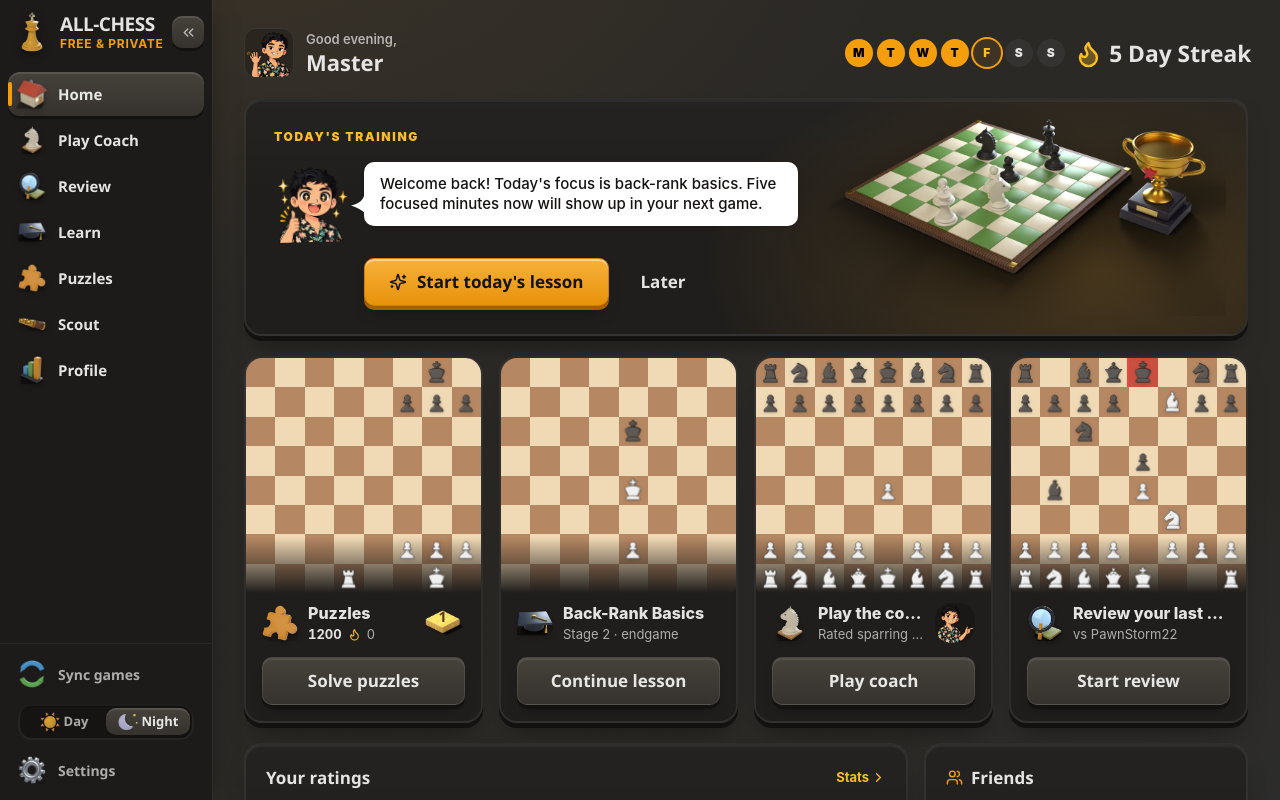
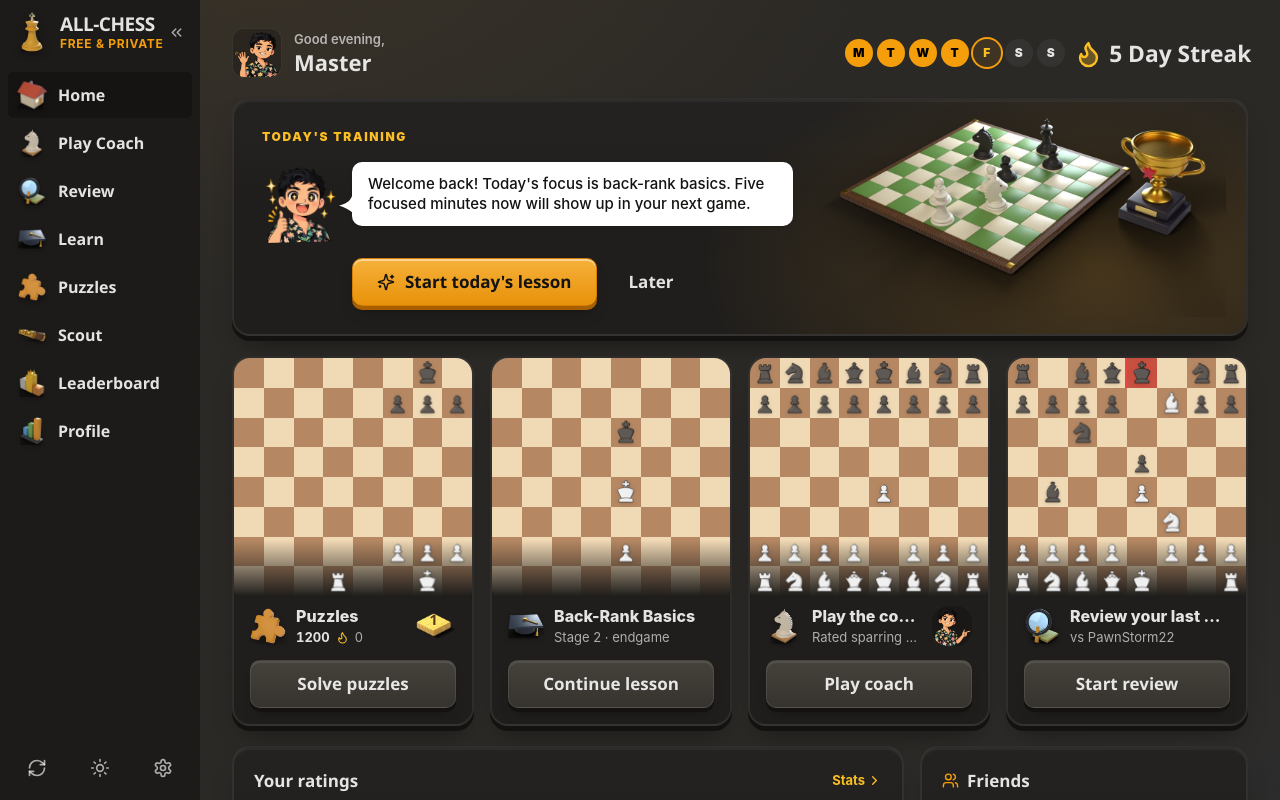
Before and after one commit to rogeralukka/ALL-CHESS, a React (Vite) app in the folder frontend/: page / in a window 1280 px wide. Built offline with nearby package versions, Linux system fonts and the light colour scheme.

Commit message:
Add files via upload

```diff
--- a/frontend/src/app/Layout.tsx
+++ b/frontend/src/app/Layout.tsx
@@ -1,7 +1,7 @@
 import React, { useEffect, useState } from 'react';
 import { NavLink, Outlet, useLocation } from 'react-router-dom';
 import { motion } from 'framer-motion';
-import { ChevronsLeft, ChevronsRight } from 'lucide-react';
+import { ChevronsLeft, ChevronsRight, RefreshCw, Sun, Moon, Settings as SettingsIcon } from 'lucide-react';
 import { useSettingsStore } from '@/data/settingsStore';
 import { ToastContainer, toast } from '@/components/Toast';
 import { useMotion } from '@/lib/useMotion';
@@ -17,6 +17,7 @@ export const SECTION_ICON: Record<string, string> = {
   scout: '/assets/ui/icon_scout.webp',
   profile: '/assets/ui/icon_profile.webp',
   settings: '/assets/ui/icon_settings.webp',
+  leaderboard: '/assets/ui/icon_leaderboard.webp',
   sync: '/assets/ui/icon_sync.webp',
   sun: '/assets/ui/icon_sun.webp',
   moon: '/assets/ui/icon_moon.webp',
@@ -29,6 +30,7 @@ const NAV = [
   { to: '/learn', label: 'Learn', icon: 'learn' },
   { to: '/puzzles', label: 'Puzzles', icon: 'puzzles' },
   { to: '/scout', label: 'Scout', icon: 'scout' },
+  { to: '/leaderboard', label: 'Leaderboard', short: 'Ranks', icon: 'leaderboard' },
   { to: '/profile', label: 'Profile', icon: 'profile' },
 ];
 
@@ -44,32 +46,6 @@ const NavIcon: React.FC<{ name: string; size?: number; active?: boolean }> = ({
     style={{ width: size, height: size, filter: 'drop-shadow(0 2px 2px rgba(0,0,0,.35))' }}
   />
 );
-
-/** Day/night toggle drawn like a toy switch: a recessed slot with a raised knob carrying the 3D sun or moon. */
-const ThemeSwitch: React.FC<{ dusk: boolean; collapsed: boolean; onToggle: () => void }> = ({ dusk, collapsed, onToggle }) => {
-  const label = dusk ? 'Switch to day mode' : 'Switch to night mode';
-  return (
-    <button type="button" onClick={onToggle} title={label} aria-label={label} data-testid="theme-toggle" className="group flex items-center gap-3 px-2.5 h-11 rounded-[12px] text-theme-muted hover:text-theme-text transition-colors w-full">
-      {/* compact: just the 3D icon of the mode you'd switch to */}
-      <img src={dusk ? SECTION_ICON.sun : SECTION_ICON.moon} alt="" className={`w-7 h-7 object-contain flex-shrink-0 transition-transform duration-300 group-hover:rotate-12 ${collapsed ? '' : 'lg:hidden'}`} />
-      <span className={`${collapsed ? 'hidden' : 'hidden lg:flex'} well relative items-center w-full h-9 p-1`}>
-        <motion.span
-          className="chip-raised absolute top-1 bottom-[5px] w-[calc(50%-4px)] rounded-[10px]"
-          animate={{ left: dusk ? 'calc(50% + 0px)' : '4px' }}
-          transition={{ type: 'spring', stiffness: 500, damping: 34 }}
-        />
-        <span className={`relative z-10 flex-1 flex items-center justify-center gap-1 font-display font-extrabold text-[13px] ${!dusk ? 'text-theme-text' : 'text-theme-muted'}`}>
-          <img src={SECTION_ICON.sun} alt="" className="w-5 h-5 object-contain" />
-          Day
-        </span>
-        <span className={`relative z-10 flex-1 flex items-center justify-center gap-1 font-display font-extrabold text-[13px] ${dusk ? 'text-theme-text' : 'text-theme-muted'}`}>
-          <img src={SECTION_ICON.moon} alt="" className="w-5 h-5 object-contain" />
-          Night
-        </span>
-      </span>
-    </button>
-  );
-};
 
 export const Layout: React.FC = () => {
   const { appTheme, setAppTheme } = useSettingsStore();
@@ -107,17 +83,17 @@ export const Layout: React.FC = () => {
 
   // labels show when the sidebar is expanded on large screens
   const labelCls = collapsed ? 'hidden' : 'hidden lg:inline';
-  const widthCls = collapsed ? 'sm:w-[68px]' : 'sm:w-[68px] lg:w-[212px]';
+  const widthCls = collapsed ? 'sm:w-[68px]' : 'sm:w-[68px] lg:w-[200px]';
 
   const utilBtn =
-    'group flex items-center gap-3 px-2.5 h-11 rounded-[12px] font-display font-extrabold text-[14px] text-theme-muted hover:text-theme-text hover:bg-black/[0.05] dark:hover:bg-white/[0.06] transition-colors w-full';
+    'group flex items-center justify-center w-10 h-10 rounded-[5px] text-theme-muted hover:text-theme-text hover:bg-black/[0.05] dark:hover:bg-black/20 transition-colors';
 
   return (
     <div className="app-bg flex h-screen w-screen overflow-hidden text-theme-text font-sans relative">
       {/* --- DESKTOP & TABLET SIDEBAR --- */}
       <aside
         className={`hidden sm:flex flex-col flex-shrink-0 transition-[width] duration-200 ease-out z-30 relative ${widthCls}`}
-        style={{ background: 'var(--color-sidebar)', boxShadow: '1px 0 0 rgba(255,255,255,0.04), 6px 0 24px -12px rgba(0,0,0,0.5)' }}
+        style={{ background: 'var(--color-sidebar)' }}
         data-testid="sidebar"
         data-collapsed={collapsed}
       >
@@ -138,7 +114,7 @@ export const Layout: React.FC = () => {
           <button
             type="button"
             onClick={() => setCollapsed((c) => !c)}
-            className="hidden lg:flex items-center justify-center w-8 h-8 rounded-[10px] chip-raised text-theme-muted hover:text-theme-text active:translate-y-[2px] transition-transform"
+            className="hidden lg:flex items-center justify-center w-8 h-8 rounded-[5px] text-theme-muted hover:text-theme-text hover:bg-black/[0.05] dark:hover:bg-black/20 transition-colors"
             title={collapsed ? 'Expand sidebar' : 'Collapse sidebar'}
             aria-label={collapsed ? 'Expand sidebar' : 'Collapse sidebar'}
             data-testid="sidebar-toggle"
@@ -156,17 +132,10 @@ export const Layout: React.FC = () => {
                 key={item.to}
                 to={item.to}
                 title={item.label}
-                className={`group relative flex items-center gap-3 px-2.5 h-11 rounded-[12px] font-display font-extrabold text-[15px] transition-colors ${
-                  active ? 'chip-raised text-theme-text' : 'text-theme-text/75 hover:text-theme-text hover:bg-black/[0.05] dark:hover:bg-white/[0.05]'
+                className={`group relative flex items-center gap-3 px-2.5 h-[46px] rounded-[5px] font-display font-bold text-[16px] transition-colors ${
+                  active ? 'bg-black/[0.08] dark:bg-black/25 text-theme-text' : 'text-theme-text/85 hover:text-theme-text hover:bg-black/[0.05] dark:hover:bg-black/20'
                 }`}
               >
-                {active && (
-                  <motion.span
-                    layoutId={isOff ? undefined : 'nav-active-bar'}
-                    className="absolute left-0 top-2.5 bottom-2.5 w-[4px] rounded-full bg-amber-500"
-                    transition={{ type: 'spring', stiffness: 500, damping: 38 }}
-                  />
-                )}
                 <NavIcon name={item.icon} active={active} />
                 <span className={`${labelCls} truncate`}>{item.label}</span>
               </NavLink>
@@ -174,24 +143,23 @@ export const Layout: React.FC = () => {
           })}
         </nav>
 
-        {/* Utilities */}
-        <div className="p-2 flex flex-col gap-1" style={{ boxShadow: '0 -1px 0 rgba(255,255,255,0.05)' }}>
-          <button type="button" onClick={handleSync} disabled={isSyncing} className={utilBtn} title="Sync games from Chess.com and Lichess" aria-label="Sync games with Chess.com and Lichess">
-            <img
-              src={SECTION_ICON.sync}
-              alt=""
-              className={`w-7 h-7 object-contain flex-shrink-0 ${isSyncing ? 'animate-spin' : 'transition-transform duration-300 group-hover:-rotate-90'}`}
-            />
-            <span className={`${labelCls} truncate`}>{isSyncing ? 'Syncing...' : 'Sync games'}</span>
+        {/* Utilities: minimal flat icons, like the reference's bottom row */}
+        <div className={`p-2 pb-3 flex ${collapsed ? 'flex-col items-center' : 'flex-col items-center lg:flex-row lg:justify-around'} gap-1`}>
+          <button type="button" onClick={handleSync} disabled={isSyncing} className={utilBtn} title={isSyncing ? 'Syncing…' : 'Sync games from Chess.com and Lichess'} aria-label="Sync games with Chess.com and Lichess">
+            <RefreshCw size={20} className={isSyncing ? 'animate-spin' : ''} />
           </button>
-          <ThemeSwitch dusk={appTheme === 'dusk'} collapsed={collapsed} onToggle={() => setAppTheme(appTheme === 'dusk' ? 'dawn' : 'dusk')} />
-          <NavLink
-            to="/settings"
-            title="Settings"
-            className={({ isActive }) => `${utilBtn} ${isActive ? 'chip-raised !text-theme-text' : ''}`}
+          <button
+            type="button"
+            onClick={() => setAppTheme(appTheme === 'dusk' ? 'dawn' : 'dusk')}
+            className={utilBtn}
+            title={appTheme === 'dusk' ? 'Switch to day mode' : 'Switch to night mode'}
+            aria-label={appTheme === 'dusk' ? 'Switch to day mode' : 'Switch to night mode'}
+            data-testid="theme-toggle"
           >
-            <img src={SECTION_ICON.settings} alt="" className="w-7 h-7 object-contain flex-shrink-0 transition-transform duration-300 group-hover:rotate-45" />
-            <span className={`${labelCls} truncate`}>Settings</span>
+            {appTheme === 'dusk' ? <Sun size={20} /> : <Moon size={20} />}
+          </button>
+          <NavLink to="/settings" title="Settings" aria-label="Settings" className={({ isActive }) => `${utilBtn} ${isActive ? '!text-theme-text bg-black/[0.08] dark:bg-black/25' : ''}`}>
+            <SettingsIcon size={20} />
           </NavLink>
         </div>
       </aside>
@@ -216,7 +184,7 @@ export const Layout: React.FC = () => {
         style={{ background: 'color-mix(in srgb, var(--color-sidebar) 94%, transparent)', boxShadow: '0 -1px 0 rgba(255,255,255,0.06)' }}
         aria-label="Mobile Navigation"
       >
-        {NAV.filter((n) => n.icon !== 'scout').map((item) => {
+        {NAV.filter((n) => n.icon !== 'scout' && n.icon !== 'leaderboard').map((item) => {
           const active = isActivePath(location.pathname, item.to);
           return (
             <NavLink
--- a/frontend/src/app/router.tsx
+++ b/frontend/src/app/router.tsx
@@ -11,6 +11,7 @@ const LearnPath = lazy(() => import('@/features/learn/LearnPath'));
 const PuzzleScreen = lazy(() => import('@/features/puzzles/PuzzleScreen'));
 const ScoutSearch = lazy(() => import('@/features/scout/ScoutSearch'));
 const Profile = lazy(() => import('@/features/profile/Profile'));
+const Leaderboard = lazy(() => import('@/features/leaderboard/Leaderboard'));
 const SettingsShell = lazy(() => import('@/features/settings/SettingsShell'));
 const CoachLab = lazy(() => import('./CoachLab'));
 const Playground = lazy(() => import('./Playground').then((m) => ({ default: m.Playground })));
@@ -79,6 +80,14 @@ export const router = createBrowserRouter([
         ),
       },
       {
+        path: 'leaderboard',
+        element: (
+          <Suspense fallback={<LoadingFallback />}>
+            <Leaderboard />
+          </Suspense>
+        ),
+      },
+      {
         path: 'settings',
         element: (
           <Suspense fallback={<LoadingFallback />}>
```
